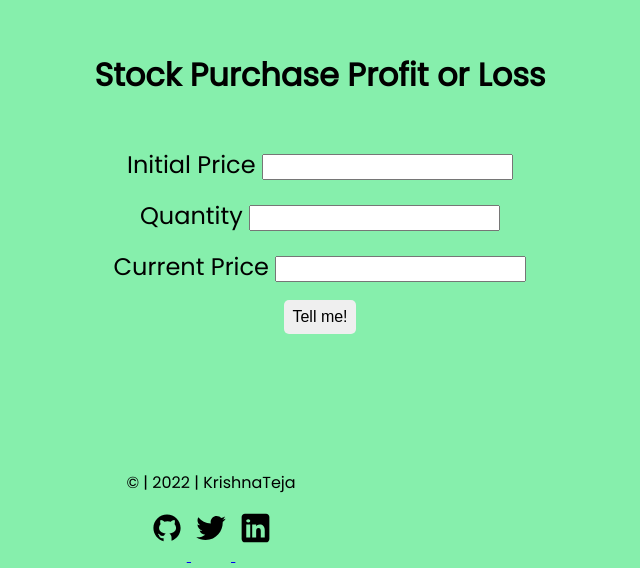
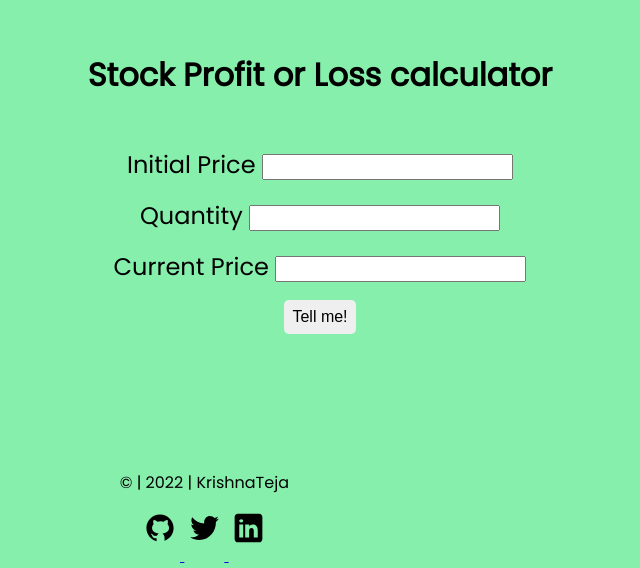
Before and after one commit to Krishna-anhsirk/stock-purchase-profit-or-loss, a plain HTML site: page index.html in a window 1280 px wide. Shown: the part 232-800 px from the top of the page, without its empty margins (320-960 px from the left). Drawn offline with Linux system fonts and the light colour scheme.

Commit message:
Update index.html

```diff
--- a/index.html
+++ b/index.html
@@ -10,7 +10,7 @@
   <body>
     <main>
       <div class="container">
-        <h1 class="heading">Stock Purchase Profit or Loss</h1>
+        <h1 class="heading">Stock Profit or Loss calculator</h1>
         <label for="initial-price"
           >Initial Price
           <input type="number" id="initial-price" />
```
